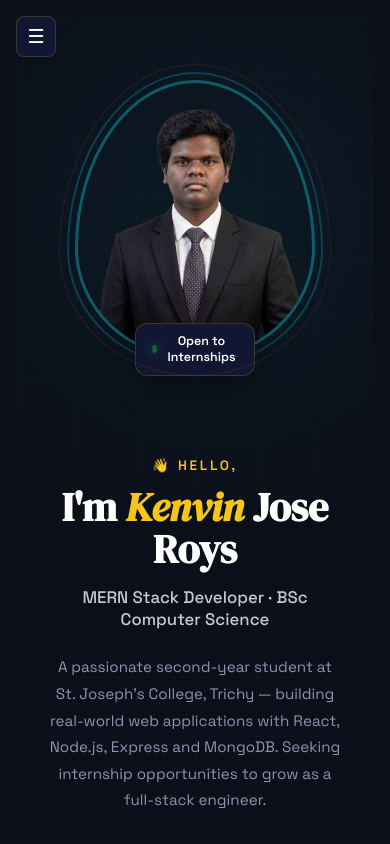
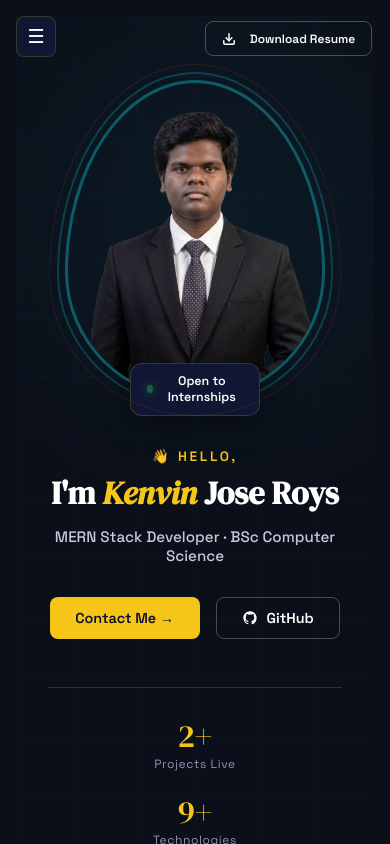
Before and after one commit to KJR577/KJRPortfolio, a React (Vite) app: page / in a window 390 px wide. Both pictures are taken after a click on the element "Explore Portfolio". Built offline with nearby package versions, Linux system fonts and the light colour scheme.

Commit message:
files Updated

```diff
--- a/src/styles/Home.css
+++ b/src/styles/Home.css
@@ -13,7 +13,40 @@
   overflow: hidden;
 }
 
-/* Subtle grid bg — Updated to use direct image alpha channels */
+/* ============================================================
+   TOP RIGHT DOWNLOAD RESUME BUTTON
+   ============================================================ */
+
+.home-top-action {
+  position: absolute;
+  top: 25px;
+  right: 30px;
+  z-index: 100;
+}
+
+.btn-sm {
+  display: inline-flex;
+  align-items: center;
+  justify-content: center;
+  padding: 0.7rem 1.4rem !important;
+  font-size: 0.85rem !important;
+  font-weight: 600;
+  border-radius: 8px !important;
+  white-space: nowrap;
+  transition: all 0.3s ease;
+  position:relative;
+  left:13cm;
+  top:-3cm;
+}
+
+.btn-sm:hover {
+  transform: translateY(-2px);
+}
+
+/* ============================================================
+   BACKGROUND EFFECTS
+   ============================================================ */
+
 .home-section::before {
   content: '';
   position: absolute;
@@ -25,20 +58,30 @@
   pointer-events: none;
 }
 
-/* Glow blob — Updated to match image ambient cyan lighting */
 .home-section::after {
   content: '';
   position: absolute;
   width: 600px;
   height: 600px;
-  background: radial-gradient(circle, rgba(15, 164, 175, 0.08) 0%, transparent 70%);
+  background: radial-gradient(
+    circle,
+    rgba(15, 164, 175, 0.08) 0%,
+    transparent 70%
+  );
   top: -100px;
   left: -100px;
   pointer-events: none;
   border-radius: 50%;
 }
 
-.home-text { position: relative; z-index: 1; }
+/* ============================================================
+   TEXT CONTENT
+   ============================================================ */
+
+.home-text {
+  position: relative;
+  z-index: 1;
+}
 
 .home-greeting {
   font-size: 0.85rem;
@@ -66,16 +109,17 @@
   font-size: 1.05rem;
   color: var(--slate-light);
   font-weight: 500;
-  margin-bottom: 1.5rem;
+  margin-bottom: 2rem;
 }
 
+/* Description Removed */
 .home-bio {
-  font-size: 0.95rem;
-  color: var(--slate);
-  line-height: 1.75;
-  max-width: 480px;
-  margin-bottom: 2.5rem;
+  display: none;
 }
+
+/* ============================================================
+   CTA BUTTONS
+   ============================================================ */
 
 .home-cta {
   display: flex;
@@ -83,7 +127,10 @@
   flex-wrap: wrap;
 }
 
-/* Stats strip */
+/* ============================================================
+   STATS SECTION
+   ============================================================ */
+
 .home-stats {
   display: flex;
   gap: 2rem;
@@ -92,13 +139,13 @@
   border-top: 1px solid var(--border);
 }
 
-.stat-item {}
 .stat-number {
   font-family: var(--font-display);
   font-size: 2rem;
   color: var(--gold);
   line-height: 1;
 }
+
 .stat-label {
   font-size: 0.75rem;
   color: var(--slate);
@@ -106,7 +153,10 @@
   letter-spacing: 0.05em;
 }
 
-/* Profile image */
+/* ============================================================
+   PROFILE IMAGE
+   ============================================================ */
+
 .home-image-wrap {
   position: relative;
   z-index: 1;
@@ -120,7 +170,6 @@
   height: 380px;
 }
 
-/* Dynamic abstract rings mapped to your custom color tokens */
 .home-img-ring::before {
   content: '';
   position: absolute;
@@ -145,6 +194,11 @@
   border-radius: 50% 50% 50% 50% / 60% 60% 40% 40%;
   border: 3px solid rgba(15, 164, 175, 0.5);
 }
+
+/* ============================================================
+   STATUS BADGE
+   ============================================================ */
+
 .home-badge {
   position: absolute;
   bottom: 24px;
@@ -159,61 +213,116 @@
   font-size: 0.78rem;
   font-weight: 600;
   color: var(--white);
-  box-shadow: 0 8px 32px rgba(0,0,0,0.4);
+  box-shadow: 0 8px 32px rgba(0, 0, 0, 0.4);
 }
 
 .home-badge .dot {
   width: 8px;
   height: 8px;
   border-radius: 50%;
-  background: #22C55E;
-  box-shadow: 0 0 8px #22C55E;
+  background: #22c55e;
+  box-shadow: 0 0 8px #22c55e;
   animation: pulse 2s infinite;
 }
 
 @keyframes pulse {
-  0%, 100% { opacity: 1; }
-  50% { opacity: 0.4; }
+  0%,
+  100% {
+    opacity: 1;
+  }
+
+  50% {
+    opacity: 0.4;
+  }
 }
 
 /* ============================================================
-   NEW UTILITY ADDITIONS FOR HOME PAGE
+   TABLET
    ============================================================ */
 
-/* Top Action Alignment Wrapper — Moved to the right side */
-.home-top-action {
-  display: flex;
-  justify-content: flex-end; /* Pushes button cleanly to the right */
-  margin-bottom: 1.5rem;
-  max-width: 480px; /* Aligns comfortably with the max-width of your bio text */
-}
-
-/* Compact Button Variation */
-.btn-sm {
-  padding: 0.45rem 1rem !important;
-  font-size: 0.8rem !important;
-  border-radius: 6px !important;
-  position:relative;
-  left:10cm;
-}
-
-/* Media Queries for Tablet/Mobile breakpoints */
 @media (max-width: 1100px) {
   .home-section {
     grid-template-columns: 1fr;
     text-align: center;
     padding: 4rem 2rem 3rem;
   }
-  .home-section .home-image-wrap { order: -1; }
-  .home-cta { justify-content: center; }
-  .home-stats { justify-content: center; }
-  .home-bio { margin: 0 auto 2.5rem; }
-  .home-img-ring { width: 240px; height: 280px; }
-  .home-badge { left: 50%; transform: translateX(-50%); bottom: -16px; }
 
-  /* Keeps the button centered on mobile views for a balanced look */
-  .home-top-action {
+  .home-section .home-image-wrap {
+    order: -1;
+  }
+
+  .home-cta {
     justify-content: center;
-    margin: 0 auto 1rem;
+  }
+
+  .home-stats {
+    justify-content: center;
+  }
+
+  .home-img-ring {
+    width: 260px;
+    height: 320px;
+  }
+
+  .home-badge {
+    left: 50%;
+    transform: translateX(-50%);
+    bottom: -16px;
+  }
+   .btn-sm {
+    padding: 0.65rem 1.2rem !important;
+    font-size: 0.8rem !important;
+    position:relative;
+    left:1.2cm;
+    top:-11.7cm;
   }
 }
+
+
+/* ============================================================
+   MOBILE
+   ============================================================ */
+
+@media (max-width: 768px) {
+  .home-top-action {
+    top: 20px;
+    right: 20px;
+  }
+
+  .btn-sm {
+    padding: 0.65rem 1.2rem !important;
+    font-size: 0.8rem !important;
+    position:relative;
+    left:1.2cm;
+    top:-11.7cm;
+  }
+}
+
+/* ============================================================
+   SMALL MOBILE
+   ============================================================ */
+
+@media (max-width: 480px) {
+  .home-top-action {
+    top: 15px;
+    right: 15px;
+  }
+
+  .btn-sm {
+    padding: 0.55rem 1rem !important;
+    font-size: 0.75rem !important;
+  }
+
+  .home-name {
+    font-size: 2rem;
+  }
+
+  .home-title {
+    font-size: 0.95rem;
+  }
+
+  .home-stats {
+    flex-direction: column;
+    gap: 1.5rem;
+  }
+}
--- a/src/styles/global.css
+++ b/src/styles/global.css
@@ -148,7 +148,7 @@ img { display: block; max-width: 100%; }
   color: var(--white);
   border: 1.5px solid rgba(255,255,255,0.25);
   position:relative;
-  left:0cm;
+  left:10cm;
 }
 .btn-outline:hover {
   border-color: var(--gold);
@@ -187,7 +187,13 @@ img { display: block; max-width: 100%; }
   flex: 1;
   width: 100%;
 }
-
+.btn-outline {
+  background: transparent;
+  color: var(--white);
+  border: 1.5px solid rgba(255,255,255,0.25);
+  position:relative;
+  left:0cm;
+}
 /* Responsive Overrides when components stack vertically */
 @media (max-width: 768px) {
   .app-shell {
@@ -199,6 +205,7 @@ img { display: block; max-width: 100%; }
   }
 }
 
+
 /* ── Responsive ── */
 @media (max-width: 900px) {
   :root { --nav-width: 0px; }
```
